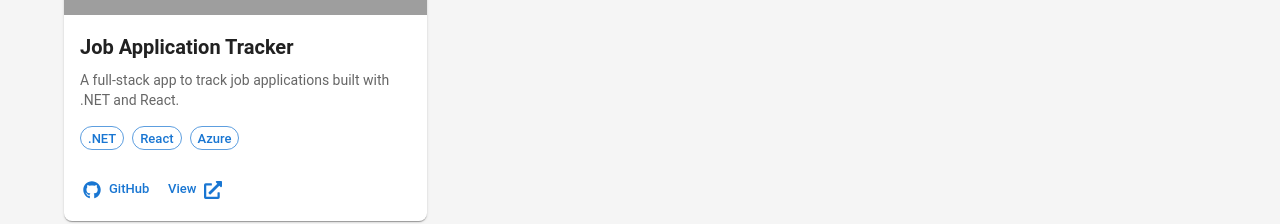
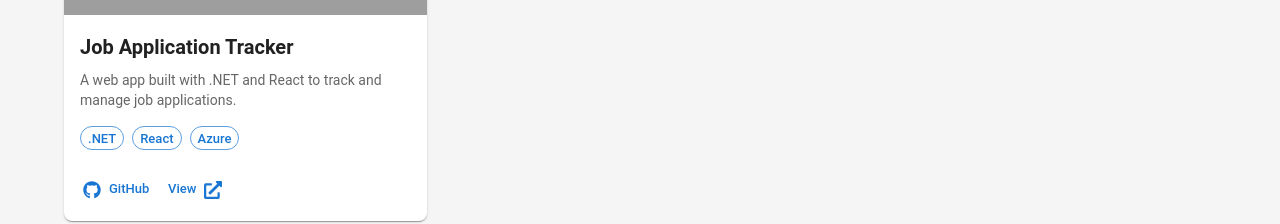
Before and after one commit to noahg9/my-portfolio, a React (Vite) app: page / in a window 1280 px wide. Shown: the part 715-939 px from the top of the page. Built offline with nearby package versions, Linux system fonts and the light colour scheme; grey boxes are pictures that could not be loaded.

Commit message:
Update project description

```diff
--- a/src/data/data.ts
+++ b/src/data/data.ts
@@ -23,7 +23,7 @@ export const education = [
 export const projects = [
     {
         title: "Job Application Tracker",
-        description: "A full-stack app to track job applications built with .NET and React.",
+        description: "A web app built with .NET and React to track and manage job applications.",
         techStack: [".NET", "React", "Azure"],
         link: "https://mango-flower-04c2b6503.1.azurestaticapps.net",
         github: "https://github.com/noahg9/job-tracker-backend",
```
